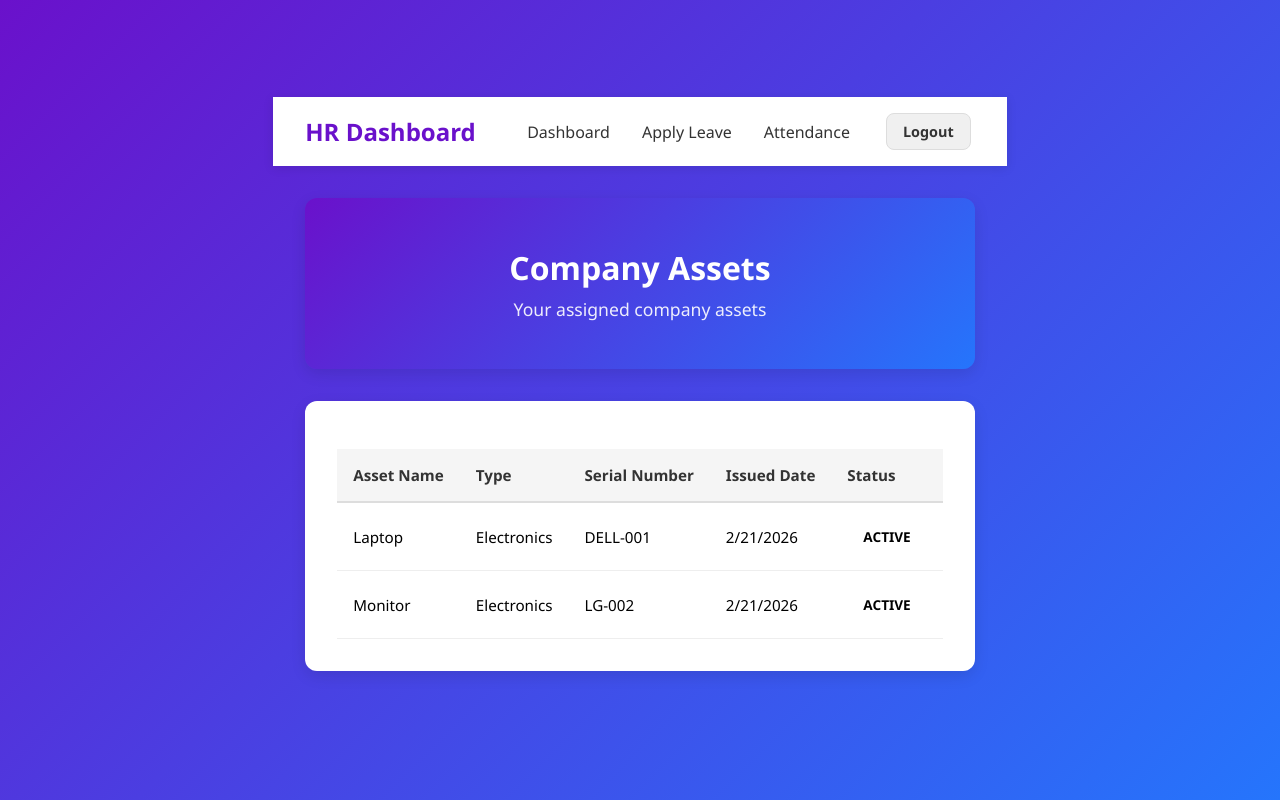
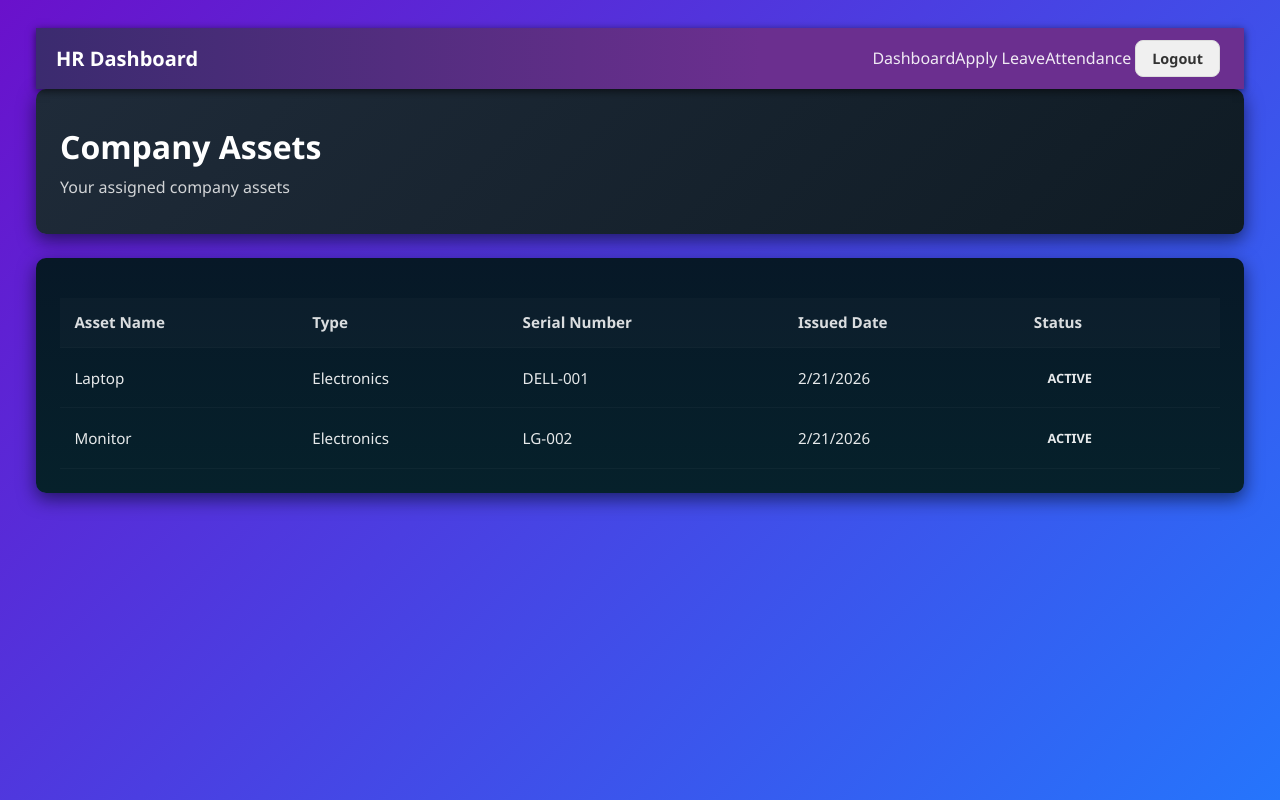
Before and after one commit to lovesengar2000/hrshit, a Next.js app: page /assets in a window 1280 px wide. Built offline with nearby package versions, Linux system fonts and the light colour scheme; sample sign-in values are in the browser's storage.

Commit message:
Updated dashboard

```diff
--- a/app/globals.css
+++ b/app/globals.css
@@ -13,8 +13,6 @@ html, body {
 body {
   background: linear-gradient(135deg, #6a11cb 0%, #2575fc 100%);
   min-height: 100vh;
-  display: flex;
-  justify-content: center;
-  align-items: center;
-  padding: 20px;
+  margin: 0;
+  padding: 28px 36px;
 }
--- a/app/layout.js
+++ b/app/layout.js
@@ -1,4 +1,5 @@
 import './globals.css';
+import './styles/dashboard.css';
 
 export const metadata = {
   title: 'HR Dashboard',
--- a/app/styles/dashboard.css
+++ b/app/styles/dashboard.css
@@ -1,61 +1,98 @@
-/* Dashboard Styles */
+/* Dashboard Styles - Dark theme to match screenshot */
 .navbar {
-  background: white;
-  box-shadow: 0 2px 10px rgba(0, 0, 0, 0.1);
+  background: linear-gradient(90deg, #3b2b6f 0%, #6b2f8f 60%);
+  color: #fff;
   position: sticky;
   top: 0;
   z-index: 1000;
+  box-shadow: 0 2px 8px rgba(0,0,0,0.6);
 }
 
 .nav-container {
   display: flex;
   justify-content: space-between;
   align-items: center;
-  padding: 1rem 2rem;
+  padding: 0.75rem 1.25rem;
   max-width: 1400px;
   margin: 0 auto;
 }
 
 .nav-brand h2 {
-  color: #6a11cb;
+  color: #fff;
   font-weight: 600;
-  font-size: 1.5rem;
-}
-
-.nav-menu {
-  display: flex;
-  align-items: center;
-  gap: 2rem;
+  font-size: 1.25rem;
 }
 
 .nav-link {
-  color: #333;
+  color: rgba(255,255,255,0.9);
   text-decoration: none;
   font-weight: 500;
   transition: color 0.3s ease;
 }
 
 .nav-link:hover {
-  color: #6a11cb;
+  color: #ffd9ff;
 }
 
-/* Dashboard Container */
+/* Layout */
+.dashboard-layout {
+  display: flex;
+  gap: 1.5rem;
+  max-width: 1400px;
+  margin: 1.5rem auto;
+  padding: 0 1rem;
+}
+
+.sidebar {
+  width: 220px;
+  background: #071827;
+  color: rgba(255,255,255,0.9);
+  border-radius: 10px;
+  padding: 1.25rem 0.75rem;
+  box-shadow: 0 6px 20px rgba(2,6,23,0.6);
+  height: calc(100vh - 80px);
+  position: sticky;
+  top: 72px;
+}
+
+.sidebar-brand {
+  font-weight: 700;
+  color: #ffceef;
+  padding: 0.5rem 1rem;
+  font-size: 1.1rem;
+}
+
+.sidebar-menu {
+  list-style: none;
+  padding: 0.5rem 0;
+  margin: 1rem 0 0 0;
+}
+
+.sidebar-menu li {
+  padding: 0.75rem 1rem;
+  color: rgba(255,255,255,0.85);
+  border-radius: 8px;
+  margin: 0.35rem 0;
+  cursor: pointer;
+}
+
+.sidebar-menu li.active {
+  background: linear-gradient(90deg,#5b3ea6,#6f3fb0);
+  color: #fff;
+}
+
 .dashboard-container {
-  max-width: 1400px;
-  margin: 2rem auto;
-  padding: 0 2rem;
+  flex: 1 1 auto;
   width: 100%;
 }
 
-/* Welcome Section */
 .welcome-section {
-  background: linear-gradient(135deg, #6a11cb 0%, #2575fc 100%);
-  color: white;
-  padding: 3rem 2rem;
-  border-radius: 12px;
-  margin-bottom: 2rem;
-  text-align: center;
-  box-shadow: 0 5px 15px rgba(0, 0, 0, 0.1);
+  background: linear-gradient(135deg, #1f2b39 0%, #0f1b24 100%);
+  color: #fff;
+  padding: 2.25rem 1.5rem;
+  border-radius: 10px;
+  margin-bottom: 1.5rem;
+  box-shadow: 0 6px 18px rgba(2,6,23,0.6);
 }
 
 .welcome-section h1 {
@@ -64,25 +101,25 @@
 }
 
 .welcome-section p {
-  font-size: 1.1rem;
-  opacity: 0.9;
+  font-size: 1rem;
+  opacity: 0.8;
 }
 
 /* Stats Container */
 .stats-container {
   display: grid;
   grid-template-columns: repeat(auto-fit, minmax(200px, 1fr));
-  gap: 1.5rem;
-  margin-bottom: 2rem;
+  gap: 1rem;
+  margin-bottom: 1.25rem;
 }
 
 .stat-card {
-  background: white;
-  padding: 2rem;
-  border-radius: 12px;
-  box-shadow: 0 5px 15px rgba(0, 0, 0, 0.1);
+  background: #081925;
+  padding: 1.25rem;
+  border-radius: 10px;
+  box-shadow: 0 6px 18px rgba(2,6,23,0.6);
   text-align: center;
-  transition: transform 0.3s ease, box-shadow 0.3s ease;
+  transition: transform 0.25s ease, box-shadow 0.25s ease;
 }
 
 .stat-card:hover {
@@ -98,18 +135,18 @@
 }
 
 .stat-number {
-  color: #6a11cb;
-  font-size: 2.5rem;
-  font-weight: bold;
+  color: #d6b3ff;
+  font-size: 2rem;
+  font-weight: 700;
 }
 
-/* Cards */
 .card {
-  background: white;
-  padding: 2rem;
-  border-radius: 12px;
-  box-shadow: 0 5px 15px rgba(0, 0, 0, 0.1);
-  margin-bottom: 2rem;
+  background: linear-gradient(180deg,#071827,#06212b);
+  padding: 1.5rem;
+  border-radius: 10px;
+  box-shadow: 0 6px 18px rgba(2,6,23,0.6);
+  margin-bottom: 1.25rem;
+  color: rgba(255,255,255,0.92);
 }
 
 .card.full-width {
@@ -117,11 +154,11 @@
 }
 
 .card h3 {
-  color: #333;
-  margin-bottom: 1.5rem;
-  border-bottom: 2px solid #6a11cb;
-  padding-bottom: 0.75rem;
-  font-size: 1.3rem;
+  color: #e8e8ff;
+  margin-bottom: 1rem;
+  border-bottom: 1px solid rgba(255,255,255,0.04);
+  padding-bottom: 0.6rem;
+  font-size: 1.15rem;
 }
 
 .card h4 {
@@ -133,8 +170,8 @@
 .dashboard-content {
   display: grid;
   grid-template-columns: repeat(auto-fit, minmax(300px, 1fr));
-  gap: 2rem;
-  margin-bottom: 2rem;
+  gap: 1.25rem;
+  margin-bottom: 1rem;
 }
 
 /* Forms */
@@ -148,7 +185,7 @@
 
 .form-group label {
   display: block;
-  color: #333;
+  color: rgba(255,255,255,0.9);
   font-weight: 600;
   margin-bottom: 0.5rem;
 }
@@ -158,47 +195,34 @@
 .form-group textarea {
   width: 100%;
   padding: 0.75rem;
-  border: 1px solid #ddd;
+  border: 1px solid rgba(255,255,255,0.06);
   border-radius: 8px;
   font-size: 1rem;
   font-family: inherit;
-  transition: all 0.3s ease;
+  background: rgba(255,255,255,0.02);
+  color: rgba(255,255,255,0.95);
+  transition: all 0.2s ease;
 }
 
 .form-group input:focus,
 .form-group select:focus,
 .form-group textarea:focus {
   outline: none;
-  border-color: #6a11cb;
-  box-shadow: 0 0 0 3px rgba(106, 17, 203, 0.1);
+  border-color: rgba(182,120,255,0.9);
+  box-shadow: 0 0 0 4px rgba(96,48,140,0.12);
 }
-
-.form-actions {
-  display: flex;
-  gap: 1rem;
-  margin-top: 2rem;
-}
-
-.form-actions button {
-  flex: 1;
-}
-
-/* Buttons */
 .btn {
-  padding: 0.75rem 1.5rem;
+  padding: 0.6rem 1rem;
   border: none;
   border-radius: 8px;
-  font-size: 1rem;
-  font-weight: 600;
+  font-size: 0.95rem;
+  font-weight: 700;
   cursor: pointer;
-  transition: all 0.3s ease;
+  transition: all 0.2s ease;
   display: inline-block;
   text-align: center;
   text-decoration: none;
-}
-
-.btn {
-  background: linear-gradient(135deg, #6a11cb 0%, #2575fc 100%);
+  background: linear-gradient(90deg,#6b3ea6,#8a5acb);
   color: white;
   width: 100%;
   margin-bottom: 0.5rem;
@@ -276,29 +300,30 @@ table {
 }
 
 thead th {
-  background: #f5f5f5;
-  padding: 1rem;
+  background: rgba(255,255,255,0.02);
+  padding: 0.9rem;
   text-align: left;
   font-weight: 600;
-  color: #333;
-  border-bottom: 2px solid #ddd;
+  color: rgba(255,255,255,0.85);
+  border-bottom: 1px solid rgba(255,255,255,0.04);
 }
 
 tbody td {
-  padding: 1rem;
-  border-bottom: 1px solid #eee;
+  padding: 0.9rem;
+  border-bottom: 1px solid rgba(255,255,255,0.03);
+  color: rgba(255,255,255,0.9);
 }
 
 tbody tr:hover {
-  background: #f9f9f9;
+  background: rgba(255,255,255,0.02);
 }
 
 /* Status Badges */
 .status {
   display: inline-block;
-  padding: 0.5rem 1rem;
+  padding: 0.4rem 0.85rem;
   border-radius: 20px;
-  font-size: 0.85rem;
+  font-size: 0.8rem;
   font-weight: 600;
   text-transform: uppercase;
 }
@@ -322,8 +347,8 @@ tbody tr:hover {
 .leave-balance-cards {
   display: grid;
   grid-template-columns: repeat(auto-fit, minmax(150px, 1fr));
-  gap: 1rem;
-  margin-top: 1rem;
+  gap: 0.8rem;
+  margin-top: 0.8rem;
 }
 
 .balance-card {
@@ -362,8 +387,8 @@ tbody tr:hover {
 
 /* Attendance Info */
 .attendance-info {
-  background: #f9f9f9;
-  padding: 1.5rem;
+  background: rgba(255,255,255,0.02);
+  padding: 1rem;
   border-radius: 10px;
 }
 
@@ -391,13 +416,12 @@ tbody tr:hover {
 
 /* Messages & Alerts */
 .alert {
-  padding: 1rem;
+  padding: 0.9rem;
   border-radius: 8px;
   margin-bottom: 1rem;
-  background: #d1fae5;
-  color: #065f46;
-  border-left: 4px solid #10b981;
-  animation: slideDown 0.3s ease-out;
+  background: rgba(255,255,255,0.03);
+  color: #e8ffef;
+  border-left: 4px solid #7ee3b8;
 }
 
 .alert.error {
@@ -418,14 +442,14 @@ tbody tr:hover {
   justify-content: center;
   align-items: center;
   flex-direction: column;
-  padding: 4rem 2rem;
+  padding: 3rem 1rem;
 }
 
 .spinner {
-  width: 50px;
-  height: 50px;
-  border: 5px solid rgba(0, 0, 0, 0.1);
-  border-top-color: #6a11cb;
+  width: 44px;
+  height: 44px;
+  border: 5px solid rgba(255,255,255,0.06);
+  border-top-color: #caa4ff;
   border-radius: 50%;
   animation: spin 1s linear infinite;
 }
@@ -444,44 +468,28 @@ tbody tr:hover {
 }
 
 /* Responsive */
-@media (max-width: 768px) {
-  .nav-container {
+@media (max-width: 980px) {
+  .dashboard-layout {
     flex-direction: column;
-    padding: 1rem;
+    padding: 0 1rem;
   }
 
-  .nav-menu {
-    flex-direction: column;
+  .sidebar {
     width: 100%;
-    gap: 0.5rem;
+    height: auto;
+    position: relative;
+    display: flex;
+    align-items: center;
+    gap: 1rem;
   }
 
-  .dashboard-content {
-    grid-template-columns: 1fr;
+  .sidebar-menu {
+    display: flex;
+    gap: 0.5rem;
+    overflow-x: auto;
   }
 
-  .stats-container {
-    grid-template-columns: repeat(2, 1fr);
-  }
-
-  .table-container {
-    font-size: 0.9rem;
-  }
-
-  thead th,
-  tbody td {
-    padding: 0.75rem 0.5rem;
-  }
-
-  .form-actions {
-    flex-direction: column;
-  }
-
-  .action-buttons {
-    flex-direction: column;
-  }
-
-  .btn-small {
+  .dashboard-container {
     width: 100%;
   }
 }
```
Also changed, not shown: app/dashboard/page.js (+23 -3 lines).
